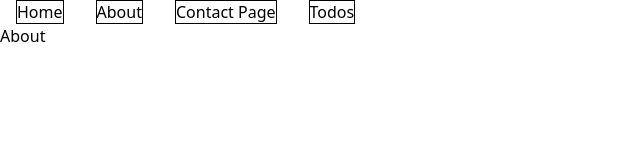
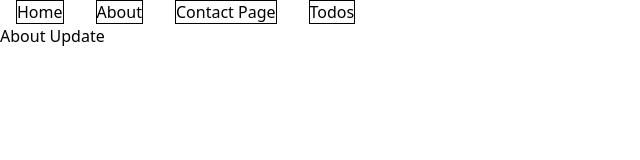
Before and after one commit to brondai/texas-thrift-shop, a React (Vite) app: page /about in a window 1280 px wide. Shown: the top 160 px of the page, without its empty margins (0-640 px from the left). Built offline with nearby package versions, Linux system fonts and the light colour scheme.

Commit message:
about updated

```diff
--- a/src/components/About.jsx
+++ b/src/components/About.jsx
@@ -1,7 +1,7 @@
 import React from "react";
 
 const About = () => {
-  return <div>About</div>;
+  return <div>About Update</div>;
 };
 
 export default About;
```
